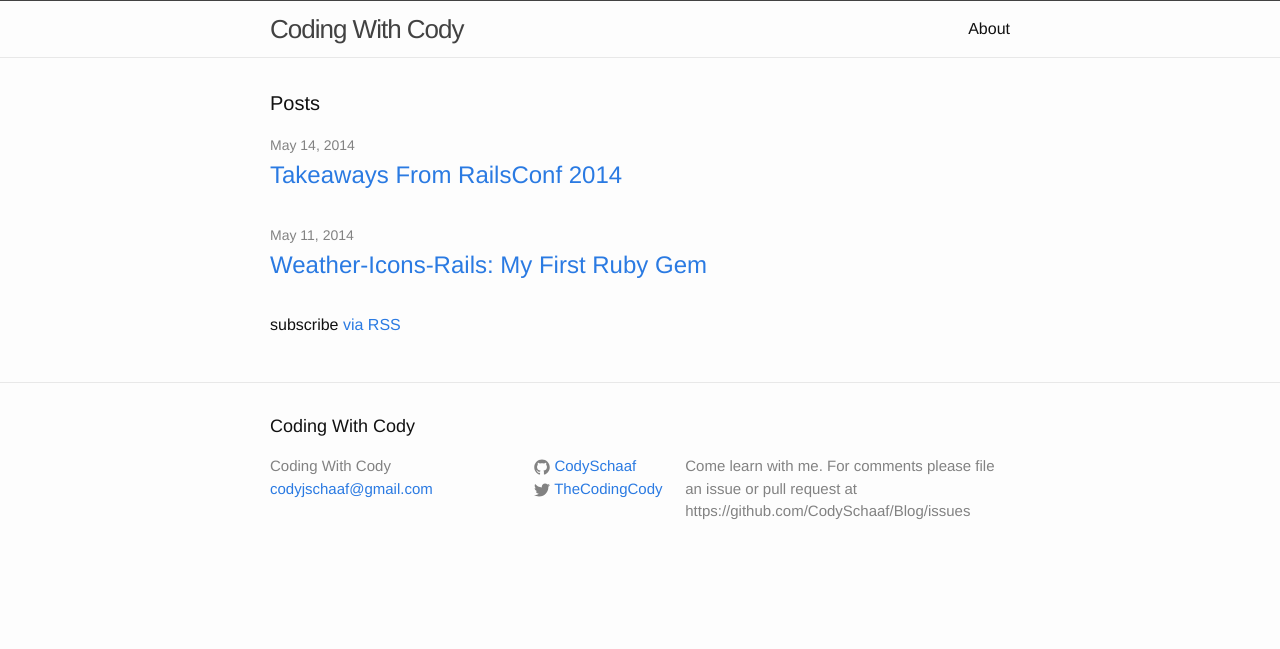
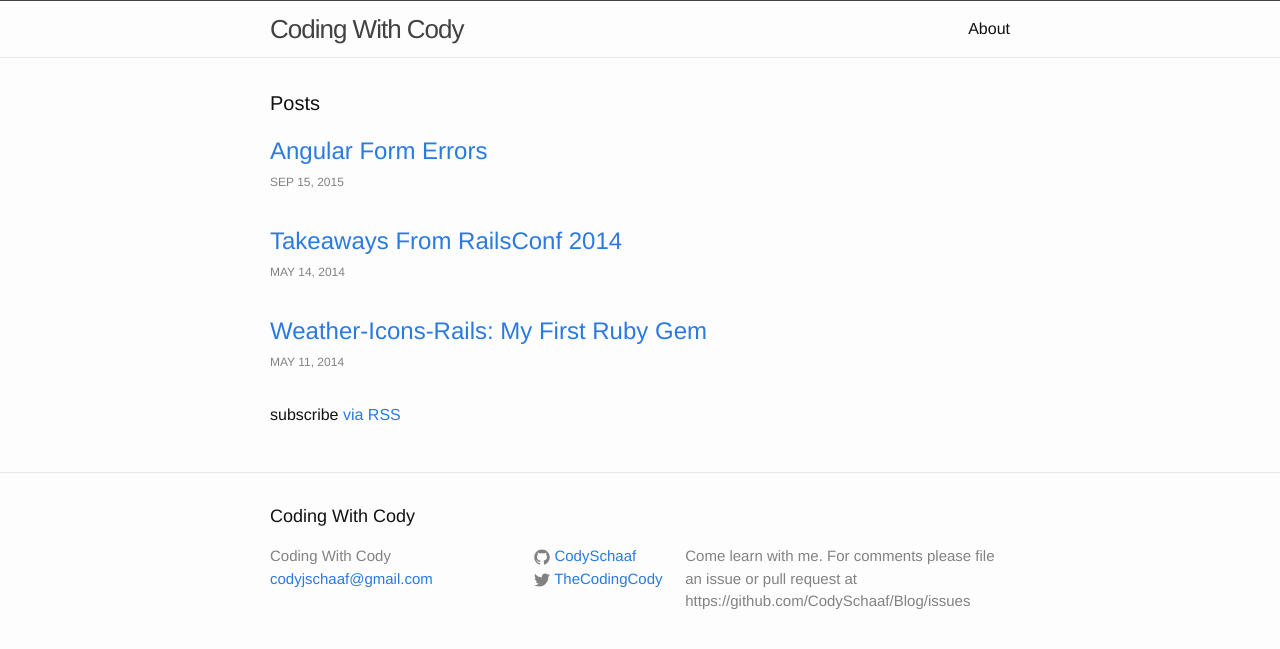
Before and after one commit to CodySchaaf/Blog-Archive, a Jekyll site: the page built from index.html, in a window 1280 px wide, cut to the strip 104-753 px from the top of the page. Built offline with Jekyll 4.4.1, drawn with Linux system fonts in a browser that asks for light colours; comment, search, counter and statistics services are not loaded.

Commit message:
adds comments count to index page

```diff
--- a/_config.yml
+++ b/_config.yml
@@ -8,6 +8,7 @@
 url: "http://codyschaaf.com" # the base hostname & protocol for your site
 twitter_username: TheCodingCody
 github_username:  CodySchaaf
+disqus_short_name: codingwithcody
 
 # Build settings
 markdown: kramdown
--- /dev/null
+++ b/_posts/2015-09-14-angular-form-errors.markdown
@@ -0,0 +1,4 @@
+---
+title: Angular Form Errors
+date: 2015-09-14T22:11:38-07:00
+---
--- a/_sass/_layout.scss
+++ b/_sass/_layout.scss
@@ -165,6 +165,11 @@
     padding: $spacing-unit 0;
 }
 
+.h5 {
+    text-transform: uppercase;
+    font-size: 12px;
+}
+
 .page-heading {
     font-size: 20px;
 }
@@ -179,7 +184,7 @@
 }
 
 .post-meta {
-    font-size: $small-font-size;
+    font-size: 12px;
     color: $grey-color;
 }
 
@@ -195,6 +200,10 @@
  */
 .post-header {
     margin-bottom: $spacing-unit;
+}
+
+.post-link-container {
+    margin-bottom: 0px;
 }
 
 .post-title {
--- a/index.html
+++ b/index.html
@@ -8,11 +8,13 @@
   <ul class="post-list">
     {% for post in site.posts %}
       <li>
-        <span class="post-meta">{{ post.date | date: "%b %-d, %Y" }}</span>
-
-        <h2>
+        <h2 class="post-link-container">
           <a class="post-link" href="{{ post.url | prepend: site.baseurl }}">{{ post.title }}</a>
         </h2>
+        <span class="post-meta h5">{{ post.date | date: "%b %-d, %Y" }}</span>
+        <span>
+          <a class="h5" href="{{ post.url | prepend: site.baseurl }}#disqus_thread"></a>
+        </span>
       </li>
     {% endfor %}
   </ul>
```
Also changed, not shown: other parts of index.html (+13 -0 lines).
